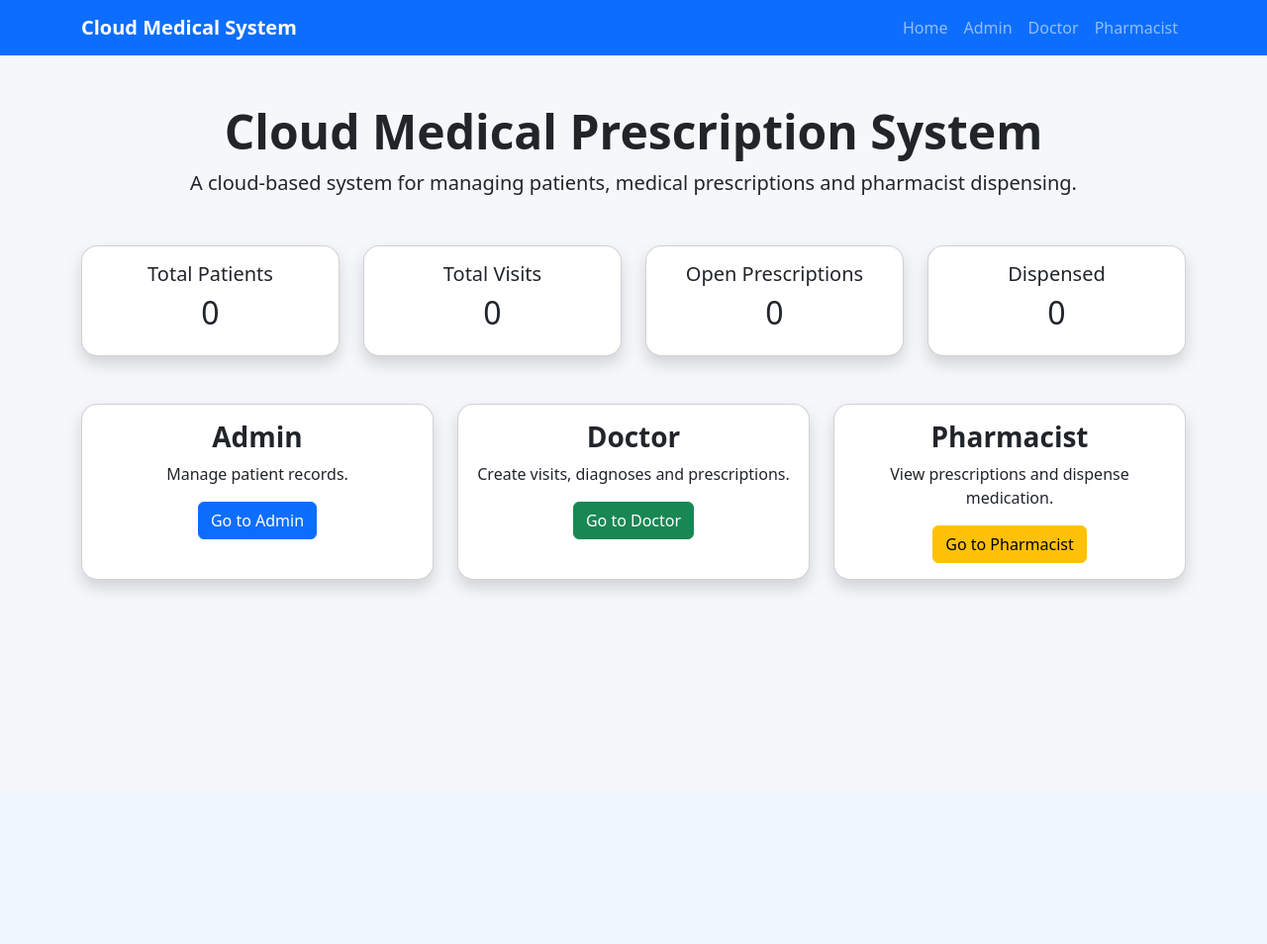
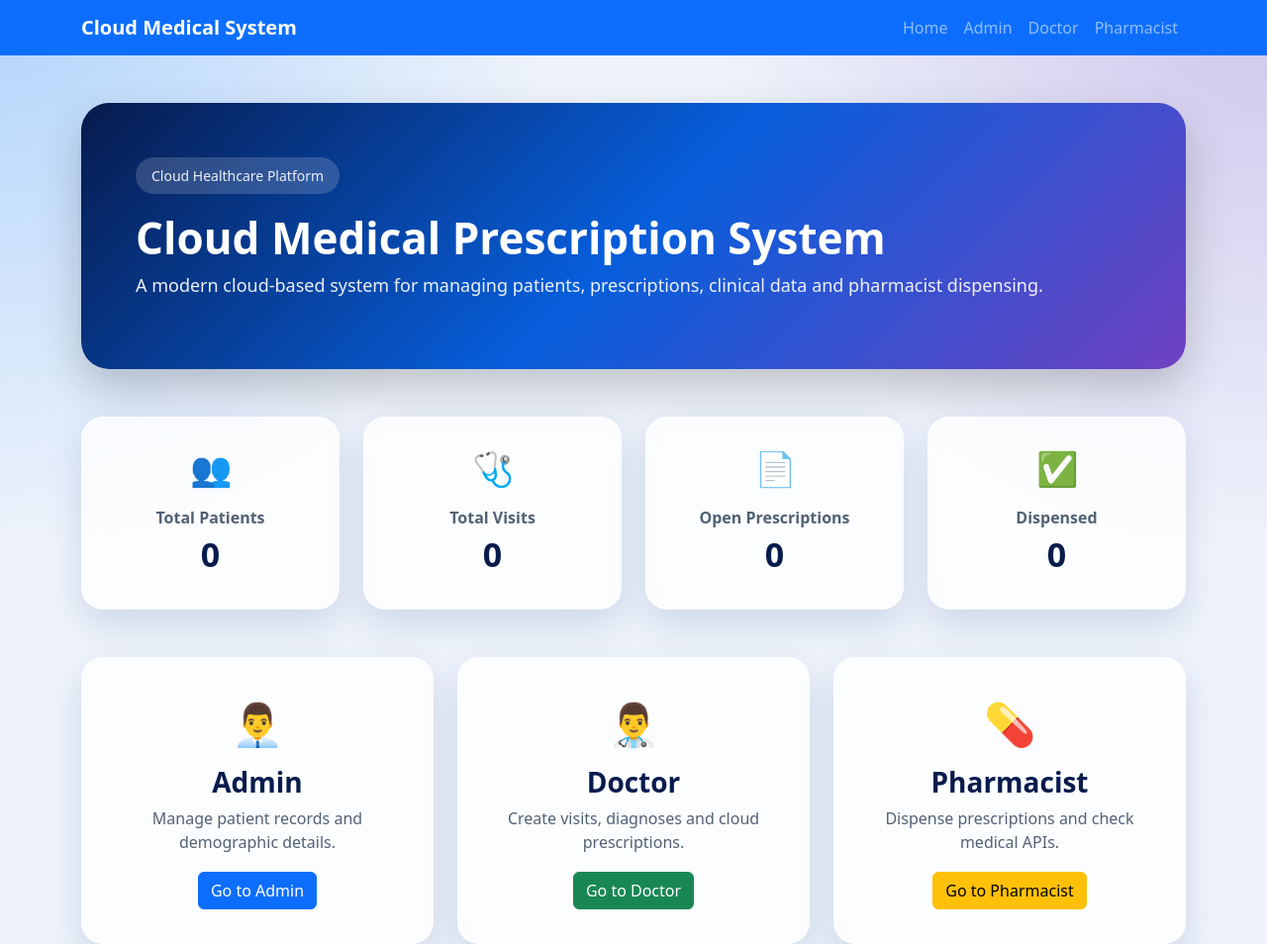
Before and after one commit to Gladiator-beep/cloud-medical-project, a Flask app: page / in a window 1280 px wide. Shown: the whole page at 99% size. Before the commit the page ends 600 px from the top, so only its background shows below. Run offline with Flask 3, Linux system fonts and the light colour scheme.

Commit message:
Redesign dashboard

```diff
--- a/static/style.css
+++ b/static/style.css
@@ -1,11 +1,89 @@
 body {
-    background-color: #f5f7fb;
+    background:
+        radial-gradient(circle at top left, rgba(0, 123, 255, 0.25), transparent 35%),
+        radial-gradient(circle at top right, rgba(111, 66, 193, 0.25), transparent 35%),
+        #eef3fb;
 }
 
-.card {
-    border-radius: 16px;
+.hero-dashboard {
+    background: linear-gradient(135deg, #071b4d, #075edb, #6f42c1);
+    color: white;
+    border-radius: 28px;
+    padding: 55px;
+    box-shadow: 0 20px 45px rgba(0, 0, 0, 0.20);
 }
 
-.card h3 {
-    font-weight: bold;
+.hero-dashboard h1 {
+    font-size: 44px;
+    font-weight: 800;
 }
+
+.hero-dashboard p {
+    font-size: 18px;
+    opacity: 0.92;
+}
+
+.hero-badge {
+    display: inline-block;
+    background: rgba(255, 255, 255, 0.18);
+    padding: 8px 16px;
+    border-radius: 30px;
+    font-size: 14px !important;
+    margin-bottom: 18px;
+}
+
+.glass-card {
+    background: rgba(255, 255, 255, 0.78);
+    backdrop-filter: blur(12px);
+    border: 1px solid rgba(255, 255, 255, 0.55);
+    border-radius: 22px;
+    box-shadow: 0 15px 35px rgba(35, 74, 135, 0.16);
+    transition: all 0.25s ease;
+}
+
+.glass-card:hover {
+    transform: translateY(-6px);
+    box-shadow: 0 22px 45px rgba(35, 74, 135, 0.25);
+}
+
+.stat-card {
+    padding: 26px;
+    text-align: center;
+}
+
+.stat-icon {
+    font-size: 34px;
+}
+
+.stat-card p {
+    margin: 12px 0 5px;
+    color: #526174;
+    font-weight: 600;
+}
+
+.stat-card h2 {
+    font-size: 34px;
+    font-weight: 800;
+    color: #071b4d;
+}
+
+.action-card {
+    padding: 34px;
+    text-align: center;
+    height: 100%;
+}
+
+.action-icon {
+    font-size: 42px;
+    margin-bottom: 12px;
+}
+
+.action-card h3 {
+    font-weight: 800;
+    color: #071b4d;
+}
+
+.action-card p {
+    color: #526174;
+    min-height: 50px;
+}
--- a/templates/index.html
+++ b/templates/index.html
@@ -2,80 +2,79 @@
 
 {% block content %}
 
-<div class="text-center mb-5">
-    <h1 class="display-5 fw-bold">Cloud Medical Prescription System</h1>
-    <p class="lead">
-        A cloud-based system for managing patients, medical prescriptions and pharmacist dispensing.
+<div class="hero-dashboard mb-5">
+    <div>
+        <p class="hero-badge">Cloud Healthcare Platform</p>
+        <h1>Cloud Medical Prescription System</h1>
+        <p>
+            A modern cloud-based system for managing patients,
+            prescriptions, clinical data and pharmacist dispensing.
         </p>
     </div>
+</div>
+
 <div class="row g-4 mb-5">
 
     <div class="col-md-3">
-        <div class="card shadow text-center">
-            <div class="card-body">
-                <h5>Total Patients</h5>
+        <div class="glass-card stat-card">
+            <span class="stat-icon">👥</span>
+            <p>Total Patients</p>
             <h2>{{ total_patients }}</h2>
-            </div>
         </div>
     </div>
 
     <div class="col-md-3">
-        <div class="card shadow text-center">
-            <div class="card-body">
-                <h5>Total Visits</h5>
+        <div class="glass-card stat-card">
+            <span class="stat-icon">🩺</span>
+            <p>Total Visits</p>
             <h2>{{ total_visits }}</h2>
-            </div>
         </div>
     </div>
 
     <div class="col-md-3">
-        <div class="card shadow text-center">
-            <div class="card-body">
-                <h5>Open Prescriptions</h5>
+        <div class="glass-card stat-card">
+            <span class="stat-icon">📄</span>
+            <p>Open Prescriptions</p>
             <h2>{{ open_prescriptions }}</h2>
-            </div>
         </div>
     </div>
 
     <div class="col-md-3">
-        <div class="card shadow text-center">
-            <div class="card-body">
-                <h5>Dispensed</h5>
+        <div class="glass-card stat-card">
+            <span class="stat-icon">✅</span>
+            <p>Dispensed</p>
             <h2>{{ dispensed_prescriptions }}</h2>
-            </div>
         </div>
     </div>
 
 </div>
+
 <div class="row g-4">
 
     <div class="col-md-4">
-        <div class="card shadow h-100">
-            <div class="card-body text-center">
+        <div class="glass-card action-card">
+            <div class="action-icon">👨‍💼</div>
             <h3>Admin</h3>
-                <p>Manage patient records.</p>
+            <p>Manage patient records and demographic details.</p>
             <a href="/admin/patients" class="btn btn-primary">Go to Admin</a>
-            </div>
         </div>
     </div>
 
     <div class="col-md-4">
-        <div class="card shadow h-100">
-            <div class="card-body text-center">
+        <div class="glass-card action-card">
+            <div class="action-icon">👨‍⚕️</div>
             <h3>Doctor</h3>
-                <p>Create visits, diagnoses and prescriptions.</p>
+            <p>Create visits, diagnoses and cloud prescriptions.</p>
             <a href="/doctor/visit" class="btn btn-success">Go to Doctor</a>
-            </div>
         </div>
     </div>
 
     <div class="col-md-4">
-        <div class="card shadow h-100">
-            <div class="card-body text-center">
+        <div class="glass-card action-card">
+            <div class="action-icon">💊</div>
             <h3>Pharmacist</h3>
-                <p>View prescriptions and dispense medication.</p>
+            <p>Dispense prescriptions and check medical APIs.</p>
             <a href="/pharmacist/" class="btn btn-warning">Go to Pharmacist</a>
-            </div>
         </div>
     </div>
 
```
Lines whose indentation alone changed are shown as unchanged.
